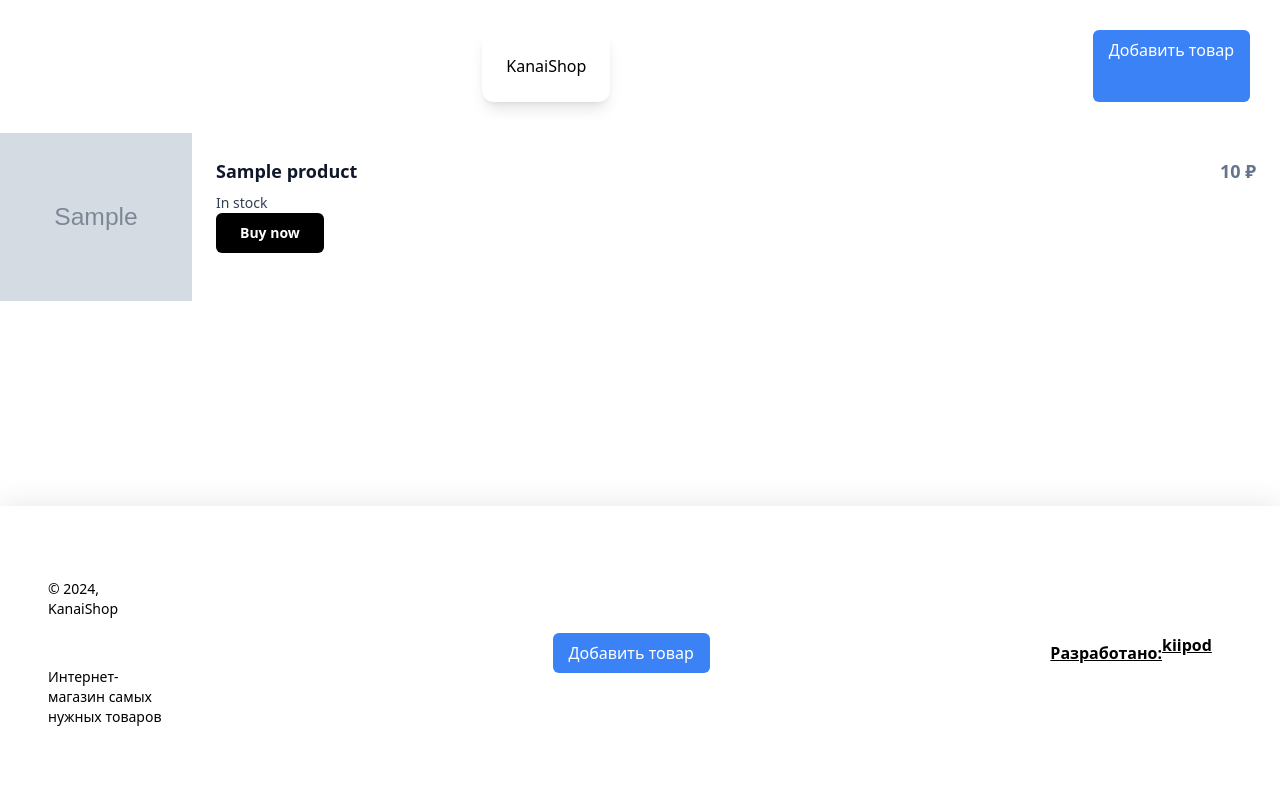
After one commit to kiipod/shop-telegram-bot, a PHP site: template public/templates/product.php in a window 1280 px wide. The commit adds this page. Run offline with PHP 8.4, Linux system fonts and the light colour scheme; the template is opened without the code that fills it: most values are stand-ins (such as "Sample title", 1, 10 or a date in 2020); grey boxes marked "Sample" are stand-in pictures.

Commit message:
Начинает делать фронт

```diff
--- a/app/Helpers/TemplateHelper.php
+++ b/app/Helpers/TemplateHelper.php
@@ -2,7 +2,7 @@
 
 declare(strict_types=1);
 
-namespace Helpers;
+namespace Kiipod\ShopTelegramBot\Helpers;
 
 class TemplateHelper
 {
@@ -15,10 +15,12 @@ class TemplateHelper
      */
     public function includeTemplate(string $name, array $data = []): string
     {
-        $name = 'templates/' . $name;
+        $name = '/app/public/templates/' . $name;
         $result = '';
 
+        // Проверяем, доступен ли файл для чтения
         if (!is_readable($name)) {
+            echo "Шаблон $name не найден или недоступен для чтения.";
             return $result;
         }
 
--- a/public/css/output.css
+++ b/public/css/output.css
@@ -562,12 +608,65 @@ video {
   visibility: collapse;
 }
 
+.absolute {
+  position: absolute;
+}
+
 .relative {
   position: relative;
 }
 
+.inset-0 {
+  inset: 0px;
+}
+
+.m-0 {
+  margin: 0px;
+}
+
+.m-12 {
+  margin: 3rem;
+}
+
+.mx-auto {
+  margin-left: auto;
+  margin-right: auto;
+}
+
+.mb-\[-202px\] {
+  margin-bottom: -202px;
+}
+
+.mb-\[11px\] {
+  margin-bottom: 11px;
+}
+
+.mr-\[30px\] {
+  margin-right: 30px;
+}
+
+.mb-\[1px\] {
+  margin-bottom: 1px;
+}
+
+.mb-6 {
+  margin-bottom: 1.5rem;
+}
+
+.mt-2 {
+  margin-top: 0.5rem;
+}
+
+.mt-4 {
+  margin-top: 1rem;
+}
+
 .block {
   display: block;
+}
+
+.flex {
+  display: flex;
 }
 
 .table {
@@ -582,6 +681,66 @@ video {
   display: none;
 }
 
+.h-\[40px\] {
+  height: 40px;
+}
+
+.h-10 {
+  height: 2.5rem;
+}
+
+.h-9 {
+  height: 2.25rem;
+}
+
+.h-full {
+  height: 100%;
+}
+
+.min-h-screen {
+  min-height: 100vh;
+}
+
+.w-\[118px\] {
+  width: 118px;
+}
+
+.w-48 {
+  width: 12rem;
+}
+
+.w-9 {
+  width: 2.25rem;
+}
+
+.w-full {
+  width: 100%;
+}
+
+.max-w-\[160px\] {
+  max-width: 160px;
+}
+
+.max-w-\[212px\] {
+  max-width: 212px;
+}
+
+.max-w-sm {
+  max-width: 24rem;
+}
+
+.flex-auto {
+  flex: 1 1 auto;
+}
+
+.flex-none {
+  flex: none;
+}
+
+.flex-grow {
+  flex-grow: 1;
+}
+
 .border-collapse {
   border-collapse: collapse;
 }
@@ -594,14 +753,247 @@ video {
   resize: both;
 }
 
+.flex-col {
+  flex-direction: column;
+}
+
+.flex-wrap {
+  flex-wrap: wrap;
+}
+
+.items-center {
+  align-items: center;
+}
+
+.items-baseline {
+  align-items: baseline;
+}
+
+.justify-start {
+  justify-content: flex-start;
+}
+
+.justify-center {
+  justify-content: center;
+}
+
+.justify-between {
+  justify-content: space-between;
+}
+
+.gap-x-4 {
+  -moz-column-gap: 1rem;
+       column-gap: 1rem;
+}
+
+.gap-x-2 {
+  -moz-column-gap: 0.5rem;
+       column-gap: 0.5rem;
+}
+
+.gap-x-1 {
+  -moz-column-gap: 0.25rem;
+       column-gap: 0.25rem;
+}
+
+.space-x-2 > :not([hidden]) ~ :not([hidden]) {
+  --tw-space-x-reverse: 0;
+  margin-right: calc(0.5rem * var(--tw-space-x-reverse));
+  margin-left: calc(0.5rem * calc(1 - var(--tw-space-x-reverse)));
+}
+
+.space-x-4 > :not([hidden]) ~ :not([hidden]) {
+  --tw-space-x-reverse: 0;
+  margin-right: calc(1rem * var(--tw-space-x-reverse));
+  margin-left: calc(1rem * calc(1 - var(--tw-space-x-reverse)));
+}
+
+.rounded-md {
+  border-radius: 0.375rem;
+}
+
+.rounded-xl {
+  border-radius: 0.75rem;
+}
+
+.rounded-lg {
+  border-radius: 0.5rem;
+}
+
 .border {
   border-width: 1px;
+}
+
+.border-b {
+  border-bottom-width: 1px;
+}
+
+.border-white\/50 {
+  border-color: rgb(255 255 255 / 0.5);
+}
+
+.border-white {
+  --tw-border-opacity: 1;
+  border-color: rgb(255 255 255 / var(--tw-border-opacity));
+}
+
+.border-slate-200 {
+  --tw-border-opacity: 1;
+  border-color: rgb(226 232 240 / var(--tw-border-opacity));
+}
+
+.bg-blue-500 {
+  --tw-bg-opacity: 1;
+  background-color: rgb(59 130 246 / var(--tw-bg-opacity));
+}
+
+.bg-white {
+  --tw-bg-opacity: 1;
+  background-color: rgb(255 255 255 / var(--tw-bg-opacity));
+}
+
+.bg-black {
+  --tw-bg-opacity: 1;
+  background-color: rgb(0 0 0 / var(--tw-bg-opacity));
+}
+
+.bg-slate-900 {
+  --tw-bg-opacity: 1;
+  background-color: rgb(15 23 42 / var(--tw-bg-opacity));
+}
+
+.object-cover {
+  -o-object-fit: cover;
+     object-fit: cover;
+}
+
+.p-6 {
+  padding: 1.5rem;
+}
+
+.p-2 {
+  padding: 0.5rem;
+}
+
+.px-4 {
+  padding-left: 1rem;
+  padding-right: 1rem;
+}
+
+.py-2 {
+  padding-top: 0.5rem;
+  padding-bottom: 0.5rem;
+}
+
+.py-\[25px\] {
+  padding-top: 25px;
+  padding-bottom: 25px;
+}
+
+.py-\[30px\] {
+  padding-top: 30px;
+  padding-bottom: 30px;
+}
+
+.px-6 {
+  padding-left: 1.5rem;
+  padding-right: 1.5rem;
+}
+
+.pb-6 {
+  padding-bottom: 1.5rem;
+}
+
+.font-sans {
+  font-family: ui-sans-serif, system-ui, sans-serif, "Apple Color Emoji", "Segoe UI Emoji", "Segoe UI Symbol", "Noto Color Emoji";
+}
+
+.text-sm {
+  font-size: 0.875rem;
+  line-height: 1.25rem;
+}
+
+.text-lg {
+  font-size: 1.125rem;
+  line-height: 1.75rem;
+}
+
+.font-bold {
+  font-weight: 700;
+}
+
+.font-medium {
+  font-weight: 500;
+}
+
+.font-semibold {
+  font-weight: 600;
+}
+
+.leading-5 {
+  line-height: 1.25rem;
+}
+
+.text-white {
+  --tw-text-opacity: 1;
+  color: rgb(255 255 255 / var(--tw-text-opacity));
+}
+
+.text-slate-300 {
+  --tw-text-opacity: 1;
+  color: rgb(203 213 225 / var(--tw-text-opacity));
+}
+
+.text-slate-500 {
+  --tw-text-opacity: 1;
+  color: rgb(100 116 139 / var(--tw-text-opacity));
+}
+
+.text-slate-700 {
+  --tw-text-opacity: 1;
+  color: rgb(51 65 85 / var(--tw-text-opacity));
+}
+
+.text-slate-900 {
+  --tw-text-opacity: 1;
+  color: rgb(15 23 42 / var(--tw-text-opacity));
 }
 
 .underline {
   text-decoration-line: underline;
 }
 
+.shadow-\[0_0_30px_0_rgba\(0\2c 0\2c 0\2c 0\.1\)\] {
+  --tw-shadow: 0 0 30px 0 rgba(0,0,0,0.1);
+  --tw-shadow-colored: 0 0 30px 0 var(--tw-shadow-color);
+  box-shadow: var(--tw-ring-offset-shadow, 0 0 #0000), var(--tw-ring-shadow, 0 0 #0000), var(--tw-shadow);
+}
+
+.shadow-lg {
+  --tw-shadow: 0 10px 15px -3px rgb(0 0 0 / 0.1), 0 4px 6px -4px rgb(0 0 0 / 0.1);
+  --tw-shadow-colored: 0 10px 15px -3px var(--tw-shadow-color), 0 4px 6px -4px var(--tw-shadow-color);
+  box-shadow: var(--tw-ring-offset-shadow, 0 0 #0000), var(--tw-ring-shadow, 0 0 #0000), var(--tw-shadow);
+}
+
 .outline {
   outline-style: solid;
 }
+
+.hover\:bg-blue-700:hover {
+  --tw-bg-opacity: 1;
+  background-color: rgb(29 78 216 / var(--tw-bg-opacity));
+}
+
+.peer:checked ~ .peer-checked\:bg-slate-900 {
+  --tw-bg-opacity: 1;
+  background-color: rgb(15 23 42 / var(--tw-bg-opacity));
+}
+
+.peer:checked ~ .peer-checked\:font-semibold {
+  font-weight: 600;
+}
+
+.peer:checked ~ .peer-checked\:text-white {
+  --tw-text-opacity: 1;
+  color: rgb(255 255 255 / var(--tw-text-opacity));
+}
--- /dev/null
+++ b/public/templates/layout.php
@@ -0,0 +1,53 @@
+<!DOCTYPE html>
+<html lang="ru">
+
+<head>
+    <meta charset="UTF-8">
+    <title>KanaiShop</title>
+    <link href="../css/output.css" rel="stylesheet">
+</head>
+
+<body class="min-h-screen flex flex-col">
+
+<div class="flex flex-col flex-grow mb-[-202px]">
+
+    <header class="py-[30px] border-b border-white/50">
+
+        <div class="flex justify-start">
+            <h1 class="p-6 max-w-sm mx-auto bg-white rounded-xl shadow-lg flex items-center gap-x-1">KanaiShop</h1>
+
+            <a class="max-w-[160px] mr-[30px] bg-blue-500 text-white py-2 px-4 rounded-md hover:bg-blue-700" href="#">Добавить товар</a>
+
+        </div>
+
+    </header>
+
+    <?= $content; ?>
+
+</div>
+
+<footer class="bg-white shadow-[0_0_30px_0_rgba(0,0,0,0.1)]">
+
+    <div class="flex justify-between items-center py-[25px]">
+
+        <div class="max-w-[212px] text-sm leading-1">
+            <p class="m-12">© 2024, KanaiShop</p>
+            <p class="m-12">Интернет-магазин самых нужных товаров</p>
+        </div>
+
+        <a class="max-w-[160px] bg-blue-500 text-white py-2 px-4 rounded-md hover:bg-blue-700" href="#">Добавить товар</a>
+
+        <div class="flex items-center">
+            <span class="font-bold underline">Разработано:</span>
+            <a class="block w-[118px] h-[40px]" href="https://github.com/kiipod">
+                <span class="font-bold underline">kiipod</span>
+            </a>
+        </div>
+
+    </div>
+
+</footer>
+
+</body>
+
+</html>
--- a/public/templates/order/index.php
+++ /dev/null
@@ -1 +0,0 @@
-<?php
--- /dev/null
+++ b/public/templates/product.php
@@ -0,0 +1,37 @@
+<?php if (!empty($products)): ?>
+
+<?php foreach ($products as $product): ?>
+
+        <div class="flex font-sans">
+            <div class="flex-none w-48 relative">
+                <img src="<?= htmlspecialchars($product['image']) ?>" alt="" class="absolute inset-0 w-full h-full object-cover" loading="lazy" />
+            </div>
+            <form class="flex-auto p-6">
+                <div class="flex flex-wrap">
+                    <h1 class="flex-auto text-lg font-semibold text-slate-900">
+                        <?= htmlspecialchars($product['name']) ?>
+                    </h1>
+                    <div class="text-lg font-semibold text-slate-500">
+                        <?= htmlspecialchars($product['price'] . ' ₽') ?>
+                    </div>
+                    <div class="w-full flex-none text-sm font-medium text-slate-700 mt-2">
+                        In stock
+                    </div>
+                </div>
+                <div class="flex space-x-4 mb-6 text-sm font-medium">
+                    <div class="flex-auto flex space-x-4">
+                        <button class="h-10 px-6 font-semibold rounded-md bg-black text-white" type="submit">
+                            Buy now
+                        </button>
+                    </div>
+                </div>
+            </form>
+        </div>
+
+    <?php endforeach; ?>
+
+<?php else: ?>
+
+    <p>Продукты не найдены.</p>
+
+<?php endif; ?>
--- a/public/templates/product/index.php
+++ /dev/null
@@ -1 +0,0 @@
-<?php
```
Also changed, not shown: other parts of public/css/output.css (+46 -0 lines), app/View/Controller/Index.php (added, +33 -0 lines), public/index.php (+5 -2 lines), public/templates/404.php (renamed from public/templates/error/404.php), public/templates/500.php (renamed from public/templates/error/500.php), public/templates/order.php (renamed from public/templates/layout/app.php).
